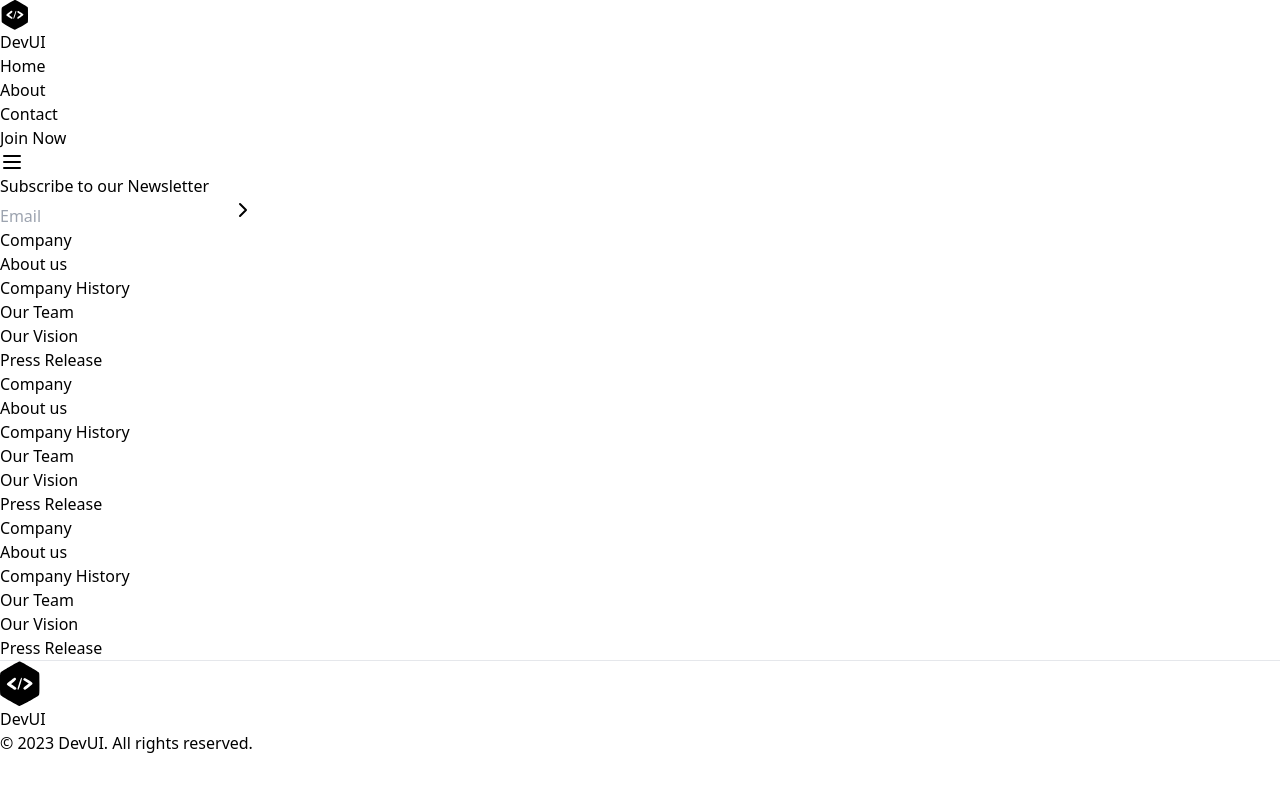
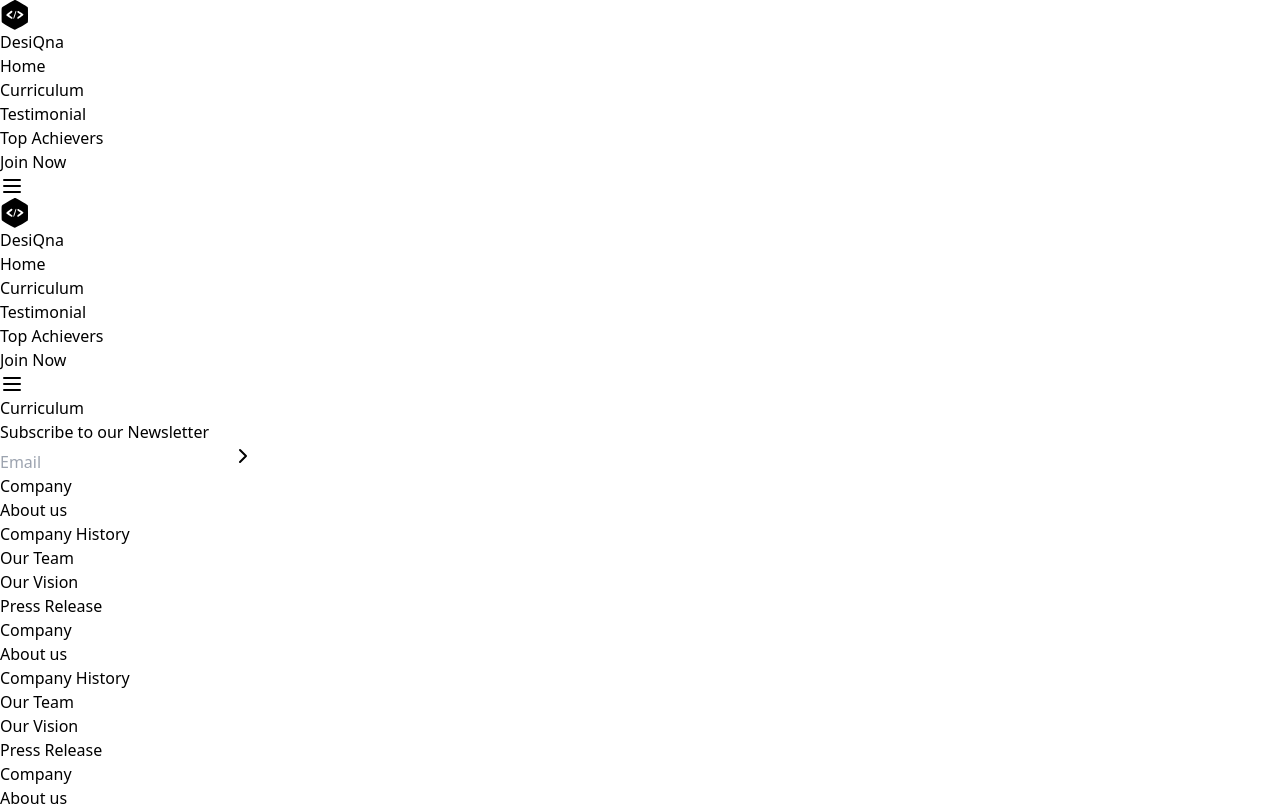
Before and after one commit to karantec/DesiQna, a React (Vite) app: page /Curriculum in a window 1280 px wide. Shown: the top 806 px of the page. Built offline with nearby package versions, Linux system fonts and the light colour scheme.

Commit message:
desiqnadone

```diff
--- a/index.html
+++ b/index.html
@@ -4,6 +4,11 @@
     <meta charset="UTF-8" />
     <link rel="icon" type="image/svg+xml" href="logo.png" />
     <meta name="viewport" content="width=device-width, initial-scale=1.0" />
+    <link
+      href="https://fonts.googleapis.com/css2?family=Roboto:wght@400;500;700&display=swap"
+      rel="stylesheet"
+    />
+
     <title>Desiqna</title>
   </head>
   <body>
--- a/package.json
+++ b/package.json
@@ -26,6 +26,6 @@
     "eslint-plugin-react-refresh": "^0.4.6",
     "postcss": "^8.4.38",
     "tailwindcss": "^3.4.3",
-    "vite": "^5.2.0"
+    "vite": "^5.2.8"
   }
 }
--- a/src/App.jsx
+++ b/src/App.jsx
@@ -1,11 +1,15 @@
-import React from 'react'
 import { Navbar } from './components/navbar/NavBar';
 import { Footer } from './components/footer/Footer';
 import HeroSection from './components/heroSection/HeroSection';
 import Contact from './components/contact/Contact';
 import {BrowserRouter as Router ,Route, Routes } from 'react-router-dom';
 import About from './components/about/About';
+import Curriculum from './components/Curriculum/Curriculum';
+import Testi from './components/Testimonial/Testi';
+import Achiver from './components/TopAchiver/Achiver';
+
 const App = () => {
+
   return (
     <>
     <Router>
@@ -16,9 +20,9 @@ const App = () => {
       <Route path='/' element={<HeroSection/>}/>
       <Route path='/contact' element={<Contact/>}/>
       <Route path='/about' element={<About/>}/>
-
-
-
+      <Route path="/Curriculum" element={<Curriculum/>}/>
+      <Route path="/Testimonial" element={<Testi/>}/>
+      <Route path="/Achiver" element={<Achiver/>}/>
     </Routes>
     <Footer/>
     </Router>
--- /dev/null
+++ b/src/components/Curriculum/Curriculum.jsx
@@ -0,0 +1,15 @@
+
+import { Navbar } from '../navbar/NavBar'
+import { Footer } from '../footer/Footer'
+
+const Curriculum = () => {
+  return (
+    <div>
+    <Navbar/>
+        Curriculum
+        <Footer/>
+    </div>
+  )
+}
+
+export default Curriculum
--- /dev/null
+++ b/src/components/Testimonial/Testi.jsx
@@ -0,0 +1,8 @@
+
+const Testi = () => {
+  return (
+    <div>Testimonail</div>
+  )
+}
+
+export default Testi
--- /dev/null
+++ b/src/components/TopAchiver/Achiver.jsx
@@ -0,0 +1,8 @@
+
+const Achiver = () => {
+  return (
+    <div>Achiver</div>
+  )
+}
+
+export default Achiver
--- a/src/components/heroSection/HeroSection.jsx
+++ b/src/components/heroSection/HeroSection.jsx
@@ -1,4 +1,3 @@
-import React from "react";
 import Page from "../Features/page";
 import {data} from "./data/data"
 
--- a/src/components/navbar/NavBar.jsx
+++ b/src/components/navbar/NavBar.jsx
@@ -7,12 +7,16 @@ const menuItems = [
     href: '/',
   },
   {
-    name: 'About',
-    href: '/about',
+    name: 'Curriculum',
+    href: '/Curriculum',
   },
   {
-    name: 'Contact',
-    href: '/contact',
+    name: 'Testimonial',
+    href: '/Testimonials',
+  },
+  {
+    name: 'Top Achievers',
+    href: '/TopAchievers',
   },
 ]
 
@@ -24,8 +28,8 @@ export function Navbar() {
   }
 
   return (
-    <div className="relative w-full mt-3 mb-3 bg-white">
-      <div className="mx-auto flex max-w-7xl items-center justify-between px-4 py-2 sm:px-6 lg:px-8">
+    <div className="relative w-full mt-3 mb-3 bg-white shadow-lg">
+      <div className="mx-auto flex max-w-7xl items-center justify-between px-4 py-2 sm:px-6 lg:px-8 text-black font-roboto">
         <div className="inline-flex items-center space-x-2">
           <span>
             <svg
@@ -41,15 +45,15 @@ export function Navbar() {
               />
             </svg>
           </span>
-          <span className="font-bold">DevUI</span>
+          <span className="font-bold">DesiQna</span>
         </div>
         <div className="hidden lg:block">
-          <ul className="inline-flex space-x-8">
+          <ul className="inline-flex space-x-8 font-serif">
             {menuItems.map((item) => (
               <li key={item.name}>
                 <a
                   href={item.href}
-                  className="text-sm font-semibold text-gray-800 hover:text-gray-900"
+                  className="text-sm font-semibold hover:text-gray-900"
                 >
                   {item.name}
                 </a>
@@ -60,7 +64,7 @@ export function Navbar() {
         <div className="hidden lg:block">
           <button
             type="button"
-            className="rounded-md bg-black px-3 py-2 text-sm font-semibold text-white shadow-sm hover:bg-black/80 focus-visible:outline focus-visible:outline-2 focus-visible:outline-offset-2 focus-visible:outline-black"
+            className="rounded-md border border-red-500  px-3 py-2 text-sm font-semibold text-black shadow-sm hover:bg-green-600 focus-visible:outline focus-visible:outline-2 focus-visible:outline-offset-2 focus-visible:outline-black"
           >
             Join Now
           </button>
@@ -69,8 +73,8 @@ export function Navbar() {
           <Menu onClick={toggleMenu} className="h-6 w-6 cursor-pointer" />
         </div>
         {isMenuOpen && (
-          <div className="absolute inset-x-0 top-0 z-50 origin-top-right transform p-2 transition lg:hidden">
-            <div className="divide-y-2 divide-gray-50 rounded-lg bg-white shadow-lg ring-1 ring-black ring-opacity-5">
+          <div className="absolute inset-x-0 top-0 z-50 origin-top-right transform p-2 transition lg:hidden bg-white shadow-lg">
+            <div className="divide-y-2 divide-gray-50 rounded-lg ring-1 ring-black ring-opacity-5">
               <div className="px-5 pb-6 pt-5">
                 <div className="flex items-center justify-between">
                   <div className="inline-flex items-center space-x-2">
@@ -118,7 +122,7 @@ export function Navbar() {
                 </div>
                 <button
                   type="button"
-                  className="mt-4 w-full rounded-md bg-black px-3 py-2 text-sm font-semibold text-white shadow-sm hover:bg-black/80 focus-visible:outline focus-visible:outline-2 focus-visible:outline-offset-2 focus-visible:outline-black"
+                  className="mt-4 w-full rounded-md  border border-red-500 px-3 py-2 text-sm font-semibold text-black shadow-sm  focus-visible:outline focus-visible:outline-2 focus-visible:outline-offset-2 focus-visible:outline-black"
                 >
                   Join Now
                 </button>
```
Also changed, not shown: 1 other file (tests, documents, lock files or other folders).
